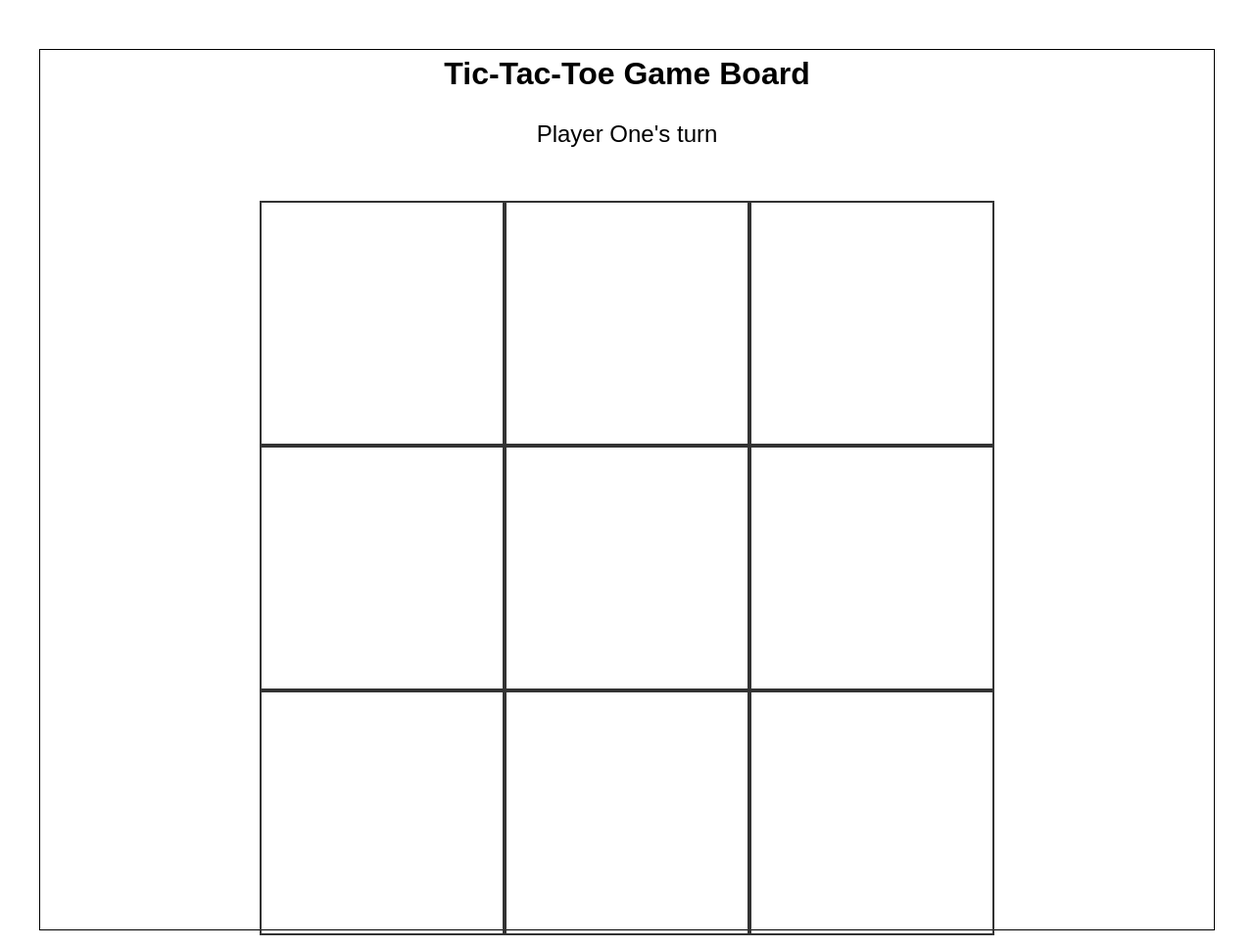
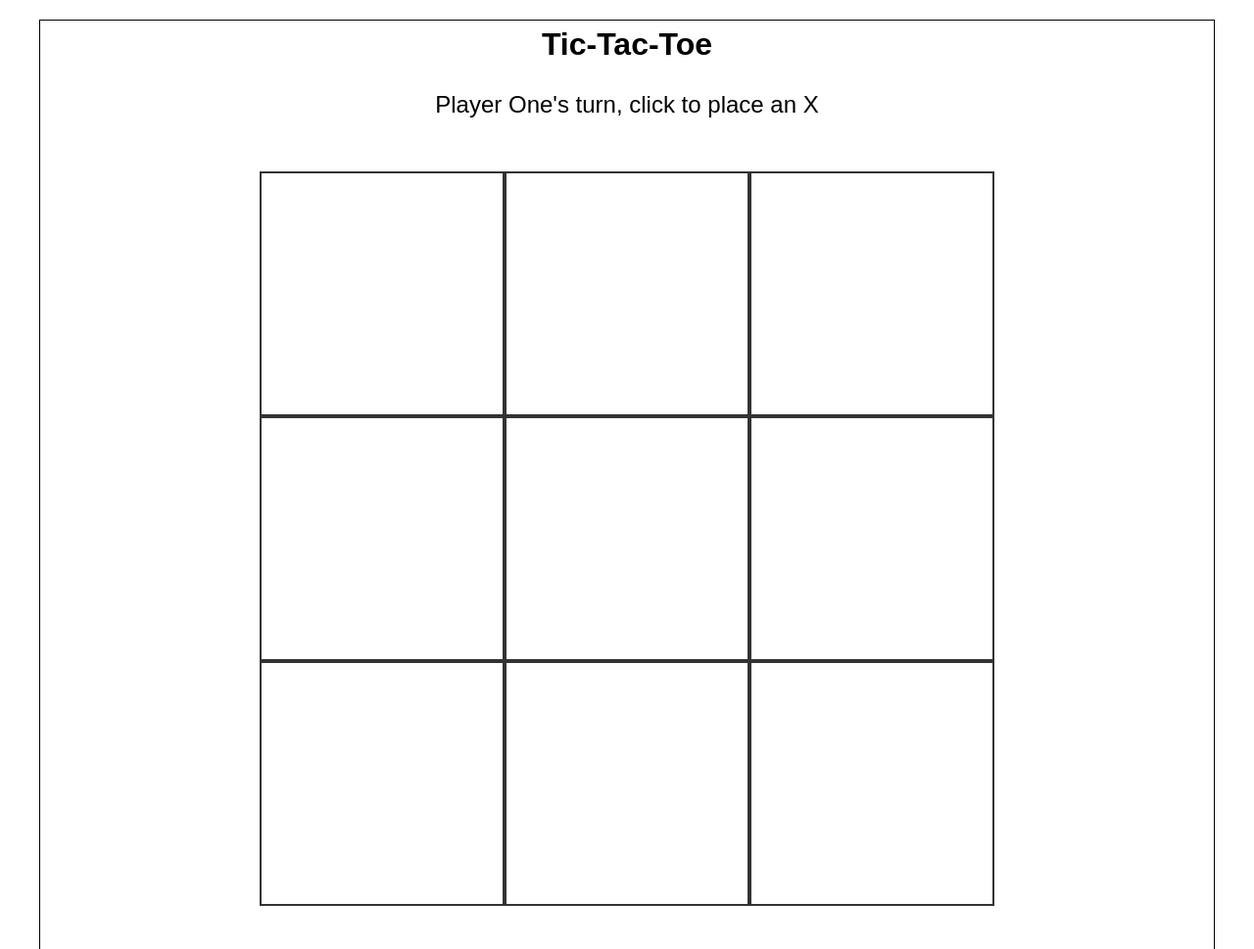
Before and after one commit to shauntiwari/tac-tac-toe, a plain HTML site: page index.html in a window 1280 px wide. Shown: the top 969 px of the page at 98% size. Drawn offline with Linux system fonts and the light colour scheme.

Commit message:
Finished code cleanup

```diff
--- a/index.html
+++ b/index.html
@@ -10,7 +10,7 @@
 
 <body>
     <main id="container">
-        <h1>Tic-Tac-Toe Game Board</h1>
+        <h1>Tic-Tac-Toe</h1>
         <div id="status"></div>
     </main>
 </body>
--- a/main.js
+++ b/main.js
@@ -82,7 +82,7 @@ const gameFlow = (function() {
                 gameOver = true;
             } else {
                 switchPlayer();
-                gameDisplay.updateStatus(`${activePlayer.getName()}'s turn`);
+                gameDisplay.updateStatus(`${activePlayer.getName()}'s turn, click to place an ${activePlayer.getMarker()}`);
             }
         }
     }
@@ -125,7 +125,7 @@ const gameFlow = (function() {
     function playGame() {
         gameOver = false;
         gameDisplay.displayBoard();
-        gameDisplay.updateStatus(`${activePlayer.getName()}'s turn`);
+        gameDisplay.updateStatus(`${activePlayer.getName()}'s turn, click to place an ${activePlayer.getMarker()}`);
     }
 
     const winConditions = [
--- a/style.css
+++ b/style.css
@@ -97,10 +97,10 @@ table {
 /* *****Begin my CSS here***** */
 
 #container {
-    height: 900px;
+    height: 950px;
     width: 1200px;
     border: solid 1px;
-    margin: 50px auto;
+    margin: 20px auto;
     font-family: Arial, Helvetica, sans-serif;
 }
 
```
